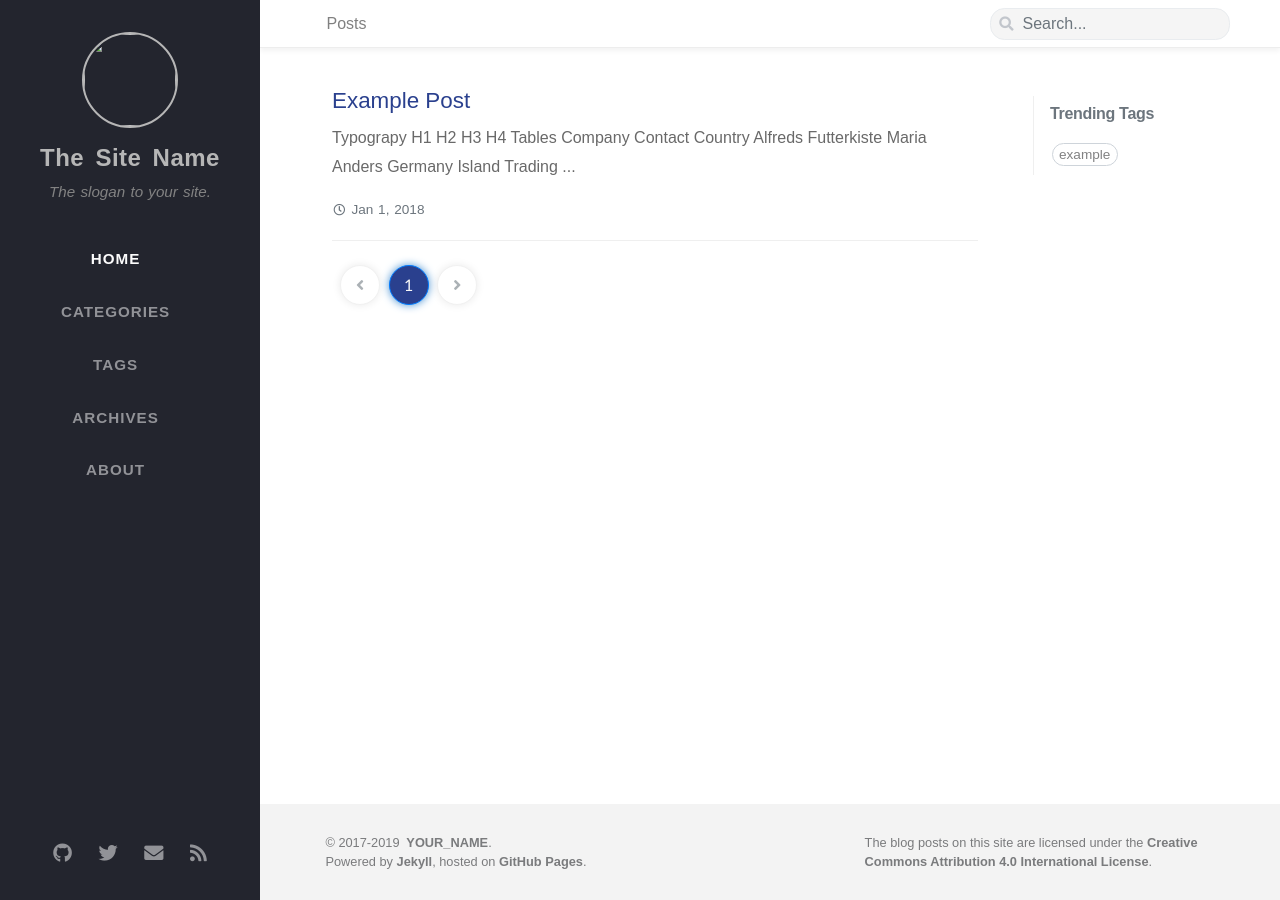
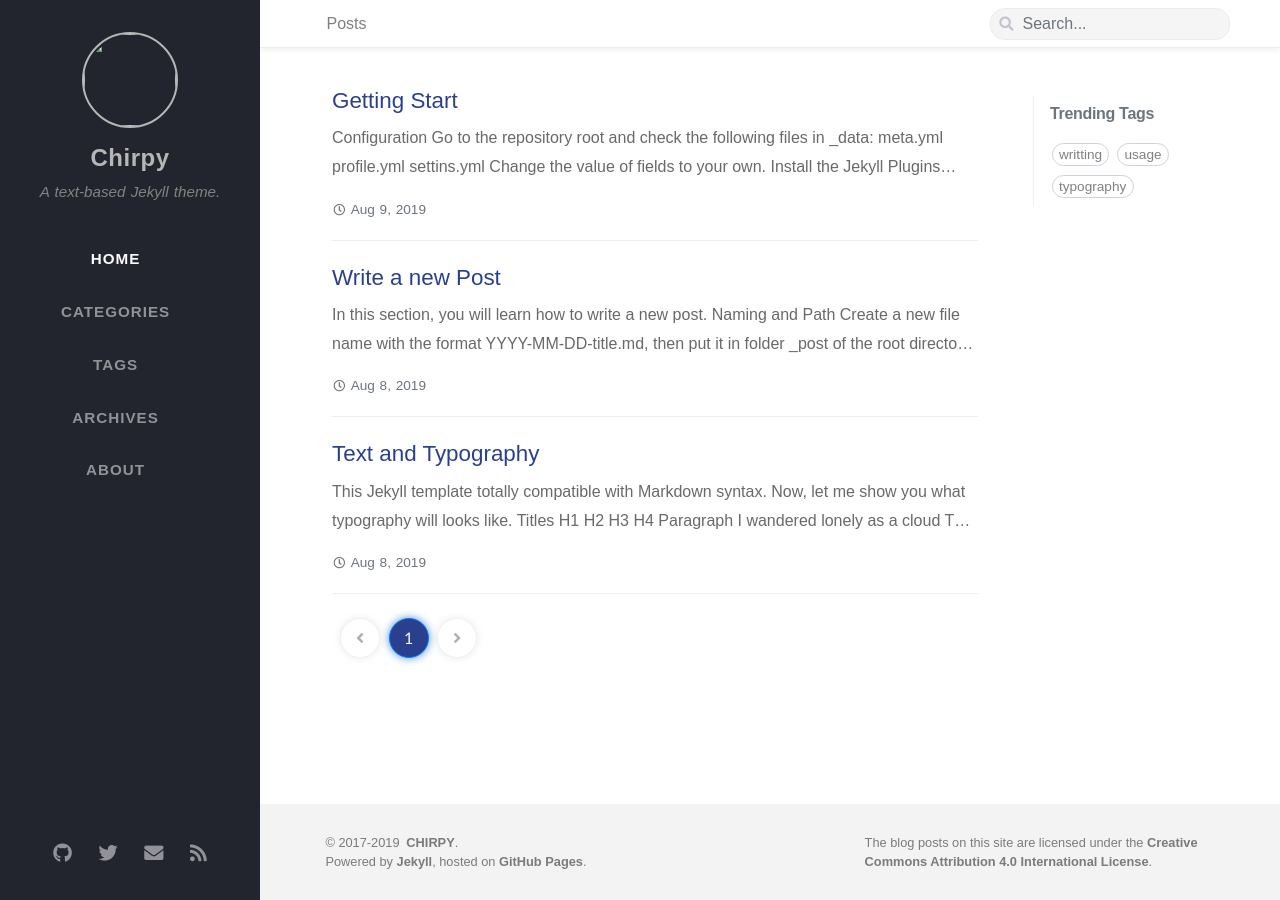
Before and after one commit to tracygu/tracygu.github.io, a Jekyll site: the page built from index.html, in a window 1280 px wide. Built offline with Jekyll 4.4.1, drawn with Linux system fonts in a browser that asks for light colours; nearby versions of some CDN libraries; some web fonts are replaced; the list of posts is cut into pages by our own code.

Commit message:
Completed the template.

````diff
--- a/_data/meta.yml
+++ b/_data/meta.yml
@@ -8,4 +8,4 @@ disqus_shortname: 'your_disqus_shortname'
 
 first_run: 2017  # The year of the site's first run.
 
-url: 'http://localhost:4000' # Replace with your domain
+url: 'http://127.0.0.1:4000' # Replace with your domain
--- a/_data/settings.yml
+++ b/_data/settings.yml
@@ -2,9 +2,9 @@
 # © 2017-2019 Cotes Chung
 # MIT License
 
-title: "The Site Name"
-slogan: "The slogan to your site."
-description: "The site description." # RSS feed
+title: "Chirpy"
+slogan: "A text-based Jekyll theme."
+description: "A text-based Jekyll theme." # RSS feed
 logo: "/assets/img/sample/ant.png"
 
 comments: true  # boolean type, the gobal switch of posts' comments.
--- a/_posts/2018-01-01-example-post.md
+++ b/_posts/2019-08-08-text-and-typography.md
@@ -1,14 +1,15 @@
 ---
-title: "Example Post"
-date: 2018-01-01 00:00:00 +0800
-categories: [Blog, Example]
-tags: [example]
-comments: false
+title: "Text and Typography"
+date: 2019-08-08 11:33:00 +0800
+categories: [Blogging, Tutorial]
+tags: [typography]
 ---
 
+This Jekyll template totally compatible with Markdown syntax. Now, let me show you what typography will looks like.
 
-## Typograpy
+## Titles
 
+***
 # H1
 
 <h2 data-toc-skip>H2</h2>
@@ -17,6 +18,25 @@ comments: false
 
 #### H4
 
+***
+
+## Paragraph
+
+I wandered lonely as a cloud
+
+That floats on high o'er vales and hills,
+
+When all at once I saw a crowd,
+
+A host, of golden daffodils;
+
+Beside the lake, beneath the trees,
+
+Fluttering and dancing in the breeze.
+
+## Block Quote
+
+> This line to shows the Block Quote.
 
 ## Tables
 
@@ -37,7 +53,7 @@ This is a `sample` to `code hightlight`.
 
 ## Footnote
 
-Click the hook will locate the footnote. [^footnote]
+Click the hook will locate the footnote[^footnote].
 
 
 ## Image
@@ -45,7 +61,14 @@ Click the hook will locate the footnote. [^footnote]
 ![Desktop View]({{site.baseurl}}/assets/img/sample/mockup.jpg)
 
 
+## Inline code
+
+This is an example of `Inline Code`.
+
+
 ## Code Snippet
+
+Markdown <code class="highlighter-rouge">```</code> can easily create a code block as following examples.
 
 ### Ruby
 
@@ -67,6 +90,8 @@ fi;
 
 ### Liquid
 
+If you want to display the **Liquid** snippet, surround the liquid code with `{% raw %}{%{% endraw %} raw {%raw%}%}{%endraw%}` and `{% raw %}{%{% endraw %} endraw {%raw%}%}{%endraw%}` .
+
 {% highlight liquid %}
 {% raw %}
 {% if product.title contains 'Pack' %}
@@ -75,7 +100,10 @@ fi;
 {% endraw %}
 {% endhighlight %}
 
+
 ### Line Number
+
+The Line number of Code Snippet is not displayed by default. To enable it, you should make your code surrounded with `{% raw %}{%{% endraw %} highlight LANGUAGE linenos {% raw %}%}{% endraw %}` and `{% raw %}{%{% endraw %} endhighlight {% raw %}%}{% endraw %}`
 
 **No Scrolling**
 
@@ -112,8 +140,8 @@ fi;
 {% endhighlight %}
 {% endcapture %}{% include fixlinenos.html %}{{ _code }}
 
+<br>
 
 ***
 
-
 [^footnote]: The footnote source.
--- /dev/null
+++ b/_posts/2019-08-08-write-a-post.md
@@ -0,0 +1,116 @@
+---
+title: "Write a new Post"
+date: 2019-08-08 14:10:00 +0800
+categories: [Blogging, Tutorial]
+tags: [writting]
+comments: false
+---
+
+In this section, you will learn how to write a new post.
+
+## Naming and Path
+
+Create a new file name with the format `YYYY-MM-DD-title.md`, then put it in folder `_post` of the root directory.
+
+## Front Matter
+
+Basically, you need to fill the [Front Matter](https://jekyllrb.com/docs/front-matter/) as below at the top of the post:
+
+```yaml
+---
+title: TITLE
+date: YYYY-MM-DD HH:MM:SS +/-TTTT
+categories: [TOP_CATEGORIE, SUB_CATEGORIE]
+tags: [TAG]
+---
+```
+
+> **Note**: The `layout` is set to `post` by default, so there is no need to add the variable `layout` in Front Matter block.
+
+### Categories and Tags
+
+The pages for all the categories and tags are placed in the `categoreis` and `tags` respectively.
+
+Let's say there is a post with title `The Beautify Rose`, it's Front Matter as follow:
+
+```yaml
+---
+title: "The Beautify Rose"
+categories: [Plant]
+tags: [flower]
+
+ ...
+
+---
+```
+
+> **Note**: `categories` is designed to contain up to two elements.
+
+Now you need to create two files for `categories` and `tags`:
+
+Step 1. Create **Category** file `categories/Plant.html` and fill:
+
+```yaml
+---
+layout: category
+title: Plant        # The title of category page.
+category: Plant     # The category name in post
+---
+```
+
+Step 2. Create **Tag** file `tags/flower.html` and fill:
+
+```yaml
+---
+layout: tag
+title: Flower       # The title of tag page.
+tag: flower         # The tag name in post.
+---
+```
+
+If you find this to be time consuming, please use the script tool `pages_generator.py` that placed in `_scripts/tools/`.
+
+The python script needs [ruamel.yaml](https://pypi.org/project/ruamel.yaml/), make sure it's installed in your environment. Now run the tool:
+
+```bash
+python _scripts/tools/pages_generator.py
+```
+
+Few seconds later, it will create the Categoreis and Tags HTML files automatically.
+
+### Last Modified Date
+
+The last modified date of a post is basic on it's last git commit date.
+
+Run the following tool (depends on [ruamel.yaml](https://pypi.org/project/ruamel.yaml/)):
+
+```shell
+python _scripts/tools/update_posts_lastmod.py
+```
+
+It will create the variable `lastmod` that stored the last modified date in the font matter block of a post.
+
+## Table of Contents
+
+By default, the **T**able **o**f **C**ontents (TOC) is displayed on the right panel of the post. If you want to turn it off globally, go to `_data/settings.yml` and set the variable `toc` to `false`. If you want to turn off TOC in a separate post, add the following to post's [Front Matter](https://jekyllrb.com/docs/front-matter/):
+
+```yaml
+---
+toc: false
+---
+```
+
+
+## Comments
+
+Similar to TOC, the [Disqus](https://disqus.com/) comments is loaded by default in each post, and the global switch is defined by variable `comments` in file `_data/settings.yml` . If you want to close the comment module of a post separately, add the following to the **Front Matter** of the post:
+
+```yaml
+---
+comments: false
+---
+```
+
+
+## Learn More
+For more information on writting, please visit the [Jekyll Docs: Posts](https://jekyllrb.com/docs/posts/)
--- /dev/null
+++ b/_posts/2019-08-09-getting-start.md
@@ -0,0 +1,91 @@
+---
+title: "Getting Start"
+date: 2019-08-09 20:55:00 +0800
+categories: [Blogging, Tutorial]
+tags: [usage]
+comments: false
+---
+
+## Configuration
+
+Go to the repository root and check the following files in `_data`:
+
+* meta.yml
+* profile.yml
+* settins.yml
+
+Change the value of fields to your own.
+
+##  Install the Jekyll Plugins
+
+Please execute the following command in the root of the repository.
+
+```bash
+bundle install
+```
+
+`bundle` will install all dependent Jekyll Plugins declared in `Gemfile` that stored in the root automatically.
+
+##  Complete your site
+
+Run the following script after the posts changes are commited:
+
+```bash
+python _scripts/tools/init_all.py
+```
+> **Note**: This step is required before EACH build or run of your site.
+
+The script `init_all.py` (depends on [ruamel.yaml](https://pypi.org/project/ruamel.yaml/)) will create HTML pages for all Categories and Tags, and update the Last Modified Date of posts.
+
+
+
+##  Run Locally
+
+```bash
+bundle exec jekyll serve
+```
+
+Open your brower and visit `http://127.0.0.1:4000`.
+
+##  Publish to GitHub Pages
+
+For security reasons, **GitHub Pages** runs on `safe` mode, which means the third-party Jekyll plugins (e.g. `jekyll-timeago`) doesn't work, so we have to build locally rather than on GitHub.
+
+There are two basic types of GitHub Pages sites, so you can choose one of them.
+
+###  User and Organization Pages sites
+
+
+Step 1. Build your site:
+
+```bash
+JEKYLL_ENV=production bundle exec jekyll build
+```
+The build results will be stored in `_site` of your repository.
+
+Step 2. Go to GitHub and create a new repository named `<username>.github.io`.
+
+Step 3. Copy the build results mentioned in **Step 1** to the new repository.
+
+Step 4. On GitHub, enable Pages service for the new repository.
+
+Step 5. Visit `https://<username>.github.io` and enjoy.
+
+###  Project Pages sites
+
+If you want to put the source code and build results within one repository, the **Project Pages sites** is for you.
+
+> **Note**: Do NOT rename your repository to `<username>.github.io` !
+
+Step 1. Build project locally and store output to `docs` in the root of repository:
+
+```bash
+JEKYLL_ENV=production bundle exec jekyll build -d docs
+```
+
+Step 2. Git commit and push the changes of `docs` to GitHub.
+
+Step 3. Go to GitHub and [set up with your project
+](https://help.github.com/en/articles/configuring-a-publishing-source-for-github-pages#publishing-your-github-pages-site-from-a-docs-folder-on-your-master-branch).
+
+Step 4. Now your site is published at `https://<username>.github.io/<project>/`
--- a/categories/blog.html
+++ /dev/null
@@ -1,5 +0,0 @@
----
-layout: category
-title: Blog
-category: Blog
----
--- a/categories/example.html
+++ /dev/null
@@ -1,5 +0,0 @@
----
-layout: category
-title: Example
-category: Example
----
--- a/tabs/about.md
+++ b/tabs/about.md
@@ -9,4 +9,35 @@ title:
 # MIT License
 ---
 
-The introduction about yourself and the website.
+**Chirpy** is a responsive web design Jekyll theme developed using Bootstrap 4, designed by [Cotes Chung](https://github.com/cotes2020).
+
+## Features
+
+* Last modified date
+* Table of Contents
+* Disqus Comments
+* Syntax highlighting
+* Two Level Categories
+* Search
+* Support dual language (en-US & zh-CN)
+* HTML compress
+* RSS Feed
+* Google Analytics
+* Pageviews (Advanced)
+
+
+## Used by
+
+* [Cotes' Blog](https://blog.cotes.info)
+
+## Homepage
+
+You can fork this project from the [Homepage](https://github.com/cotes2020/chirpy). Any issues and suggestions are welcome!
+
+## Usage
+
+Follow the [tutorial posts]({{ site.baseurl }}/categories/tutorial/), it will help you build a site quickly.
+
+## License
+
+This project is published under the [MIT License](https://github.com/cotes2020/cotes-blog/blob/master/LICENSE).
--- a/tags/example.html
+++ /dev/null
@@ -1,5 +0,0 @@
----
-layout: tag
-title: example
-tag: example
----
````
Also changed, not shown: other parts of _posts/2019-08-08-text-and-typography.md (+0 -4 lines), _data/profile.yml (+4 -4 lines).
